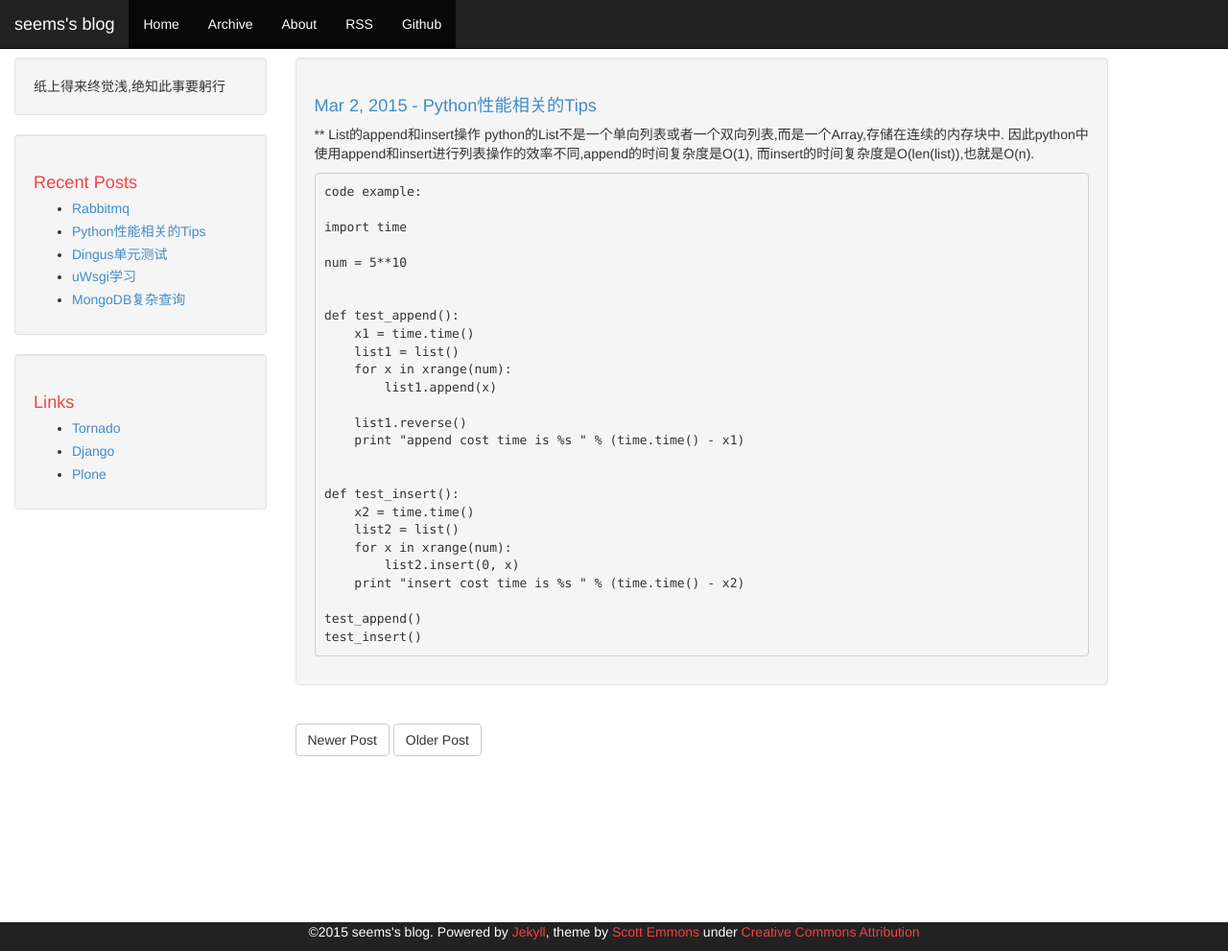
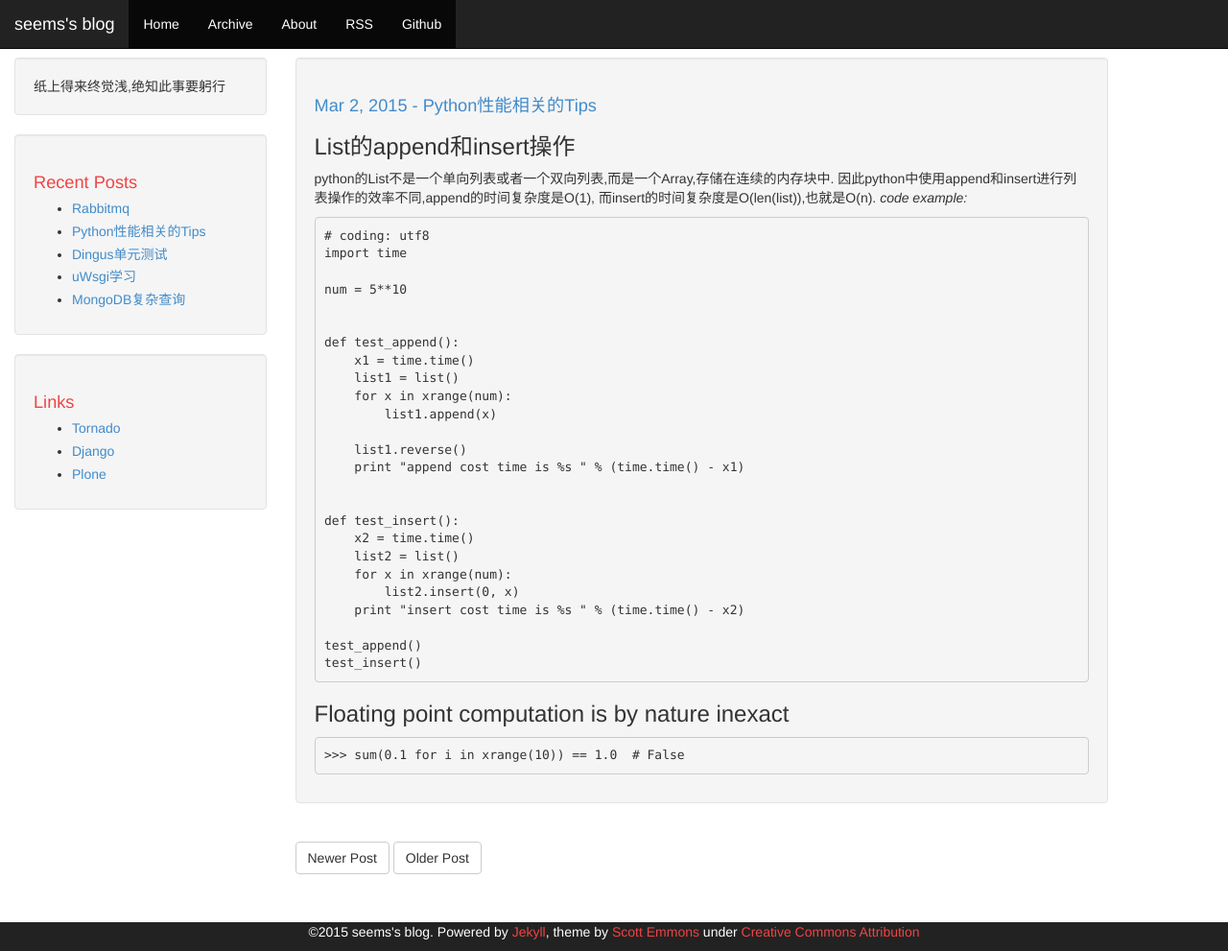
Before and after one commit to Gandalf-Pl/seems, a Jekyll site: the page built from _posts/2015-03-02-python_profile.md, in a window 1280 px wide and 991 px high. Shown: the whole window at 96% size. Built offline with Jekyll 4.4.1, drawn with Linux system fonts in a browser that asks for light colours; Markdown is read by kramdown in place of the engine named in the settings.

Commit message:
python tips

```diff
--- a/_posts/2015-03-02-python_profile.md
+++ b/_posts/2015-03-02-python_profile.md
@@ -3,13 +3,15 @@ layout: post
 title: Python性能相关的Tips
 ---
 
-** List的append和insert操作
-    python的List不是一个单向列表或者一个双向列表,而是一个Array,存储在连续的内存块中.
-    因此python中使用append和insert进行列表操作的效率不同,append的时间复杂度是O(1),
-    而insert的时间复杂度是O(len(list)),也就是O(n).
 
-    code example:
+### List的append和insert操作
+   python的List不是一个单向列表或者一个双向列表,而是一个Array,存储在连续的内存块中.
+   因此python中使用append和insert进行列表操作的效率不同,append的时间复杂度是O(1),
+   而insert的时间复杂度是O(len(list)),也就是O(n).
+   *code example:*
 
+
+    # coding: utf8
     import time
 
     num = 5**10
@@ -34,3 +36,8 @@ title: Python性能相关的Tips
 
     test_append()
     test_insert()
+
+
+### Floating point computation is by nature inexact
+
+    >>> sum(0.1 for i in xrange(10)) == 1.0  # False
```
